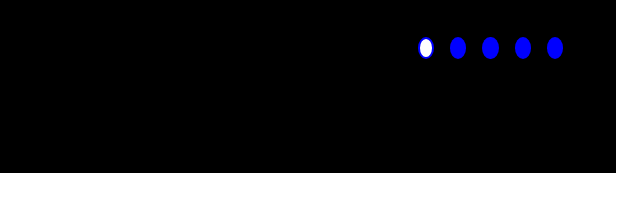
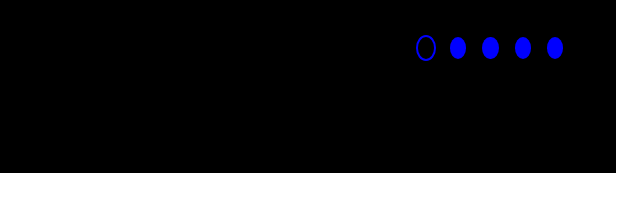
Before and after one commit to Ezoza111/cssMemeSlider, a plain HTML site: page cssMemeSlider/index.html in a window 1280 px wide. In both pictures the pointer is over the element 898 px from the left and 595 px from the top of the page. Shown: the part 547-754 px from the top of the page, 472-1112 px from the left. Drawn offline with Linux system fonts and the light colour scheme.

Commit message:
fix:change style for class active on time :hover (Thu, 14 Sep, 2023, 11:52:24AM)

```diff
--- a/cssMemeSlider/style.css
+++ b/cssMemeSlider/style.css
@@ -1,7 +1,4 @@
 /* Указываем box sizing */
-*,*::before,*::after {
-    box-sizing: border-box;
-  }
   /* Убираем внутренние отступы */
   ul[class], ol[class] {
     padding: 0;
@@ -168,7 +165,7 @@ img {
     width: 20%;
     height: 30%;
     display: flex;
-    justify-content: flex-end
+    justify-content: flex-end;
 }
 .button_pogination {
     width: 20%;
@@ -179,6 +176,7 @@ img {
     align-items: center;
     background: #000;
     border: none;
+   transition: 0.5s;
 }
 .btn_div {
     width: 80%;
@@ -192,10 +190,11 @@ img {
     border: 2px blue solid;
     transition: 0.5s;
 }
-.active .btn_div:hover { background: #000;}
-.btn_div:hover {
+.button_pogination:hover .btn_div{
     background: white;
-    transition: 0.3s;
+    transition: 0.3s;}
+.button_pogination:hover .active.btn_div{
+    background: black;
 }
 .btn_div:active {
     background:antiquewhite;
```
